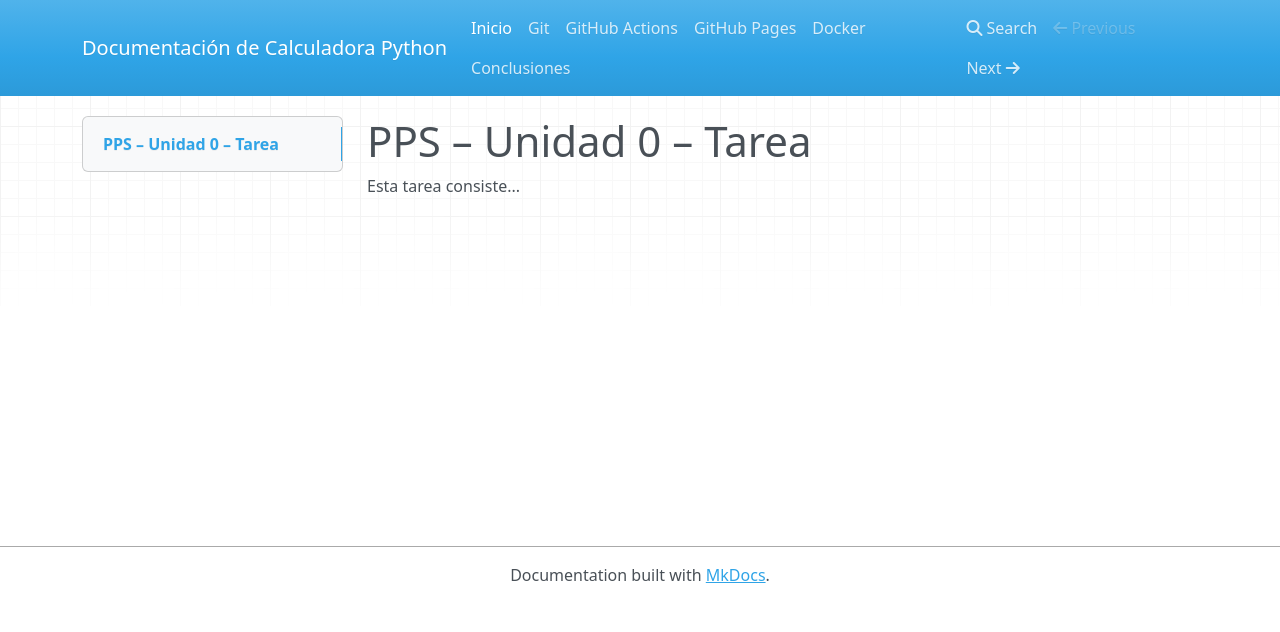
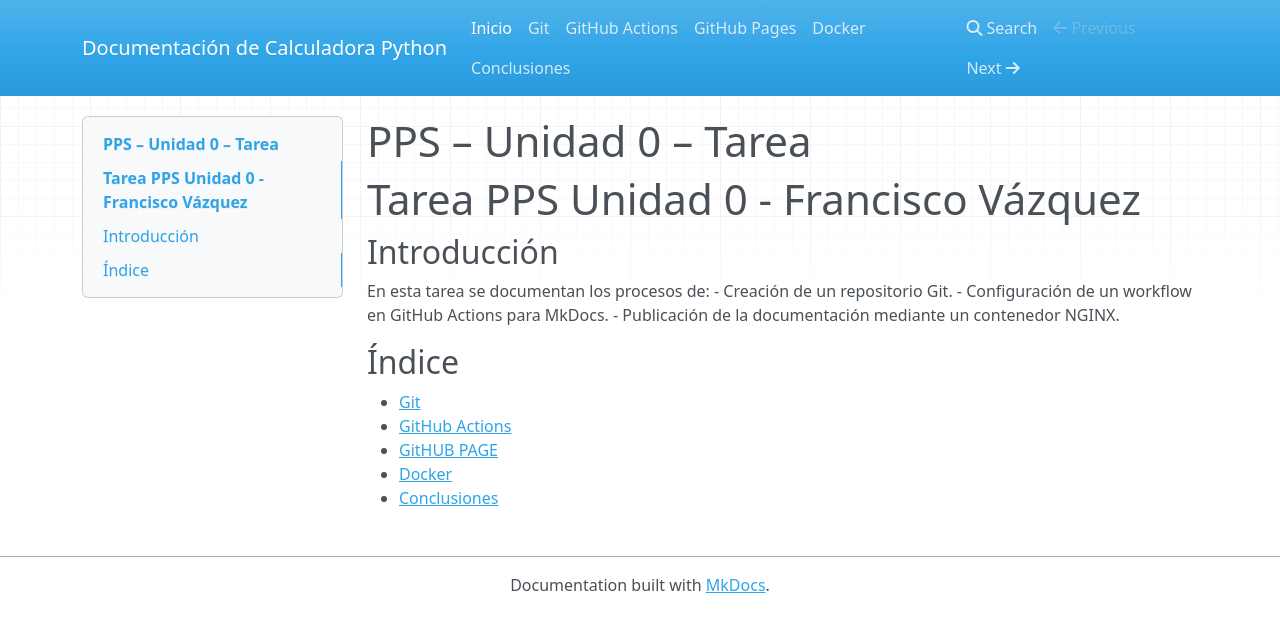
Before and after one commit to fvazquezf03/PPS-Unidad0-Tarea-Francisco, an MkDocs documentation site: the page built from docs/index.md, in a window 1280 px wide. Shown: the top 632 px of the page. Built offline with MkDocs 1.6.1, drawn with Linux system fonts in a browser that asks for light colours; nearby versions of some CDN libraries.

```diff
--- a/docs/index.md
+++ b/docs/index.md
@@ -1,3 +1,16 @@
 # PPS – Unidad 0 – Tarea
 
-Esta tarea consiste...
+# Tarea PPS Unidad 0 - Francisco Vázquez
+
+## Introducción
+En esta tarea se documentan los procesos de:
+- Creación de un repositorio Git.
+- Configuración de un workflow en GitHub Actions para MkDocs.
+- Publicación de la documentación mediante un contenedor NGINX.
+
+## Índice
+- [Git](git.md)
+- [GitHub Actions](gitActions.md)
+- [GitHUB PAGE](gitPages.md)
+- [Docker](docker.md)
+- [Conclusiones](conclusiones.md)
```
